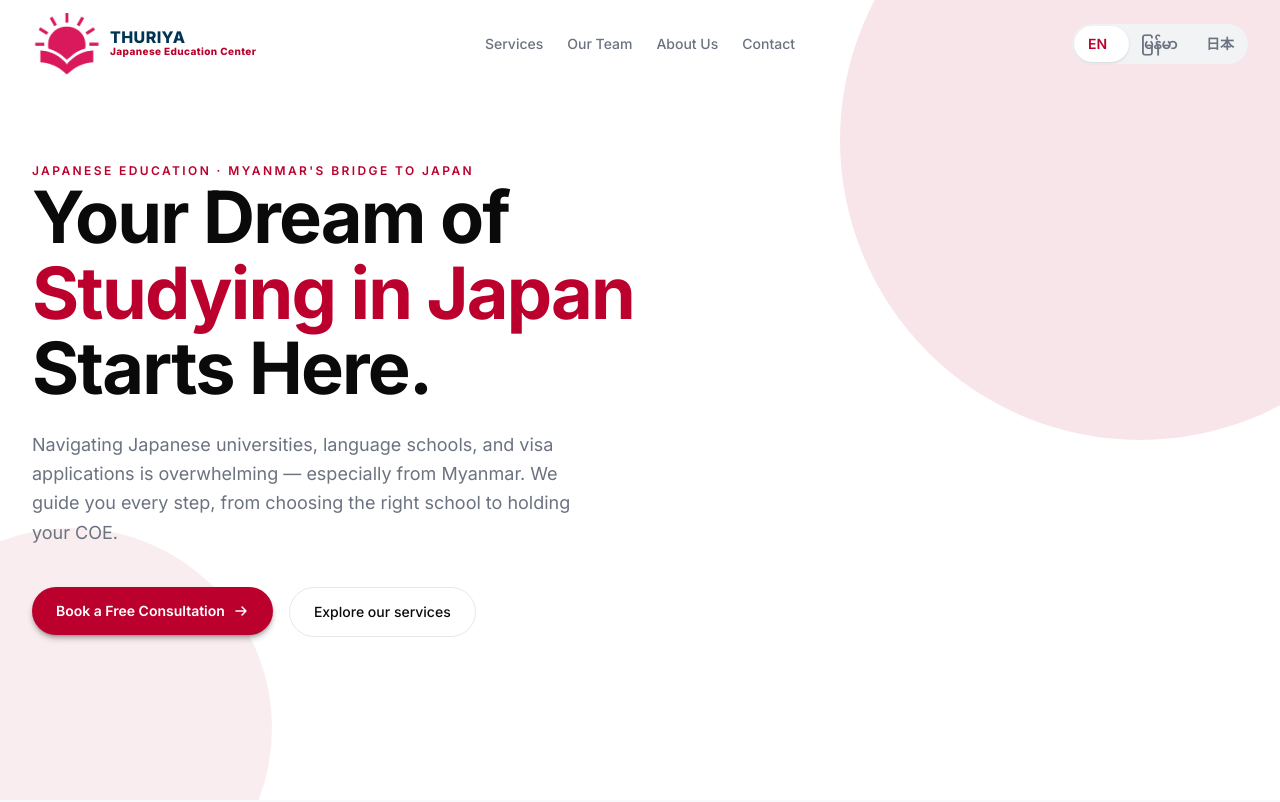
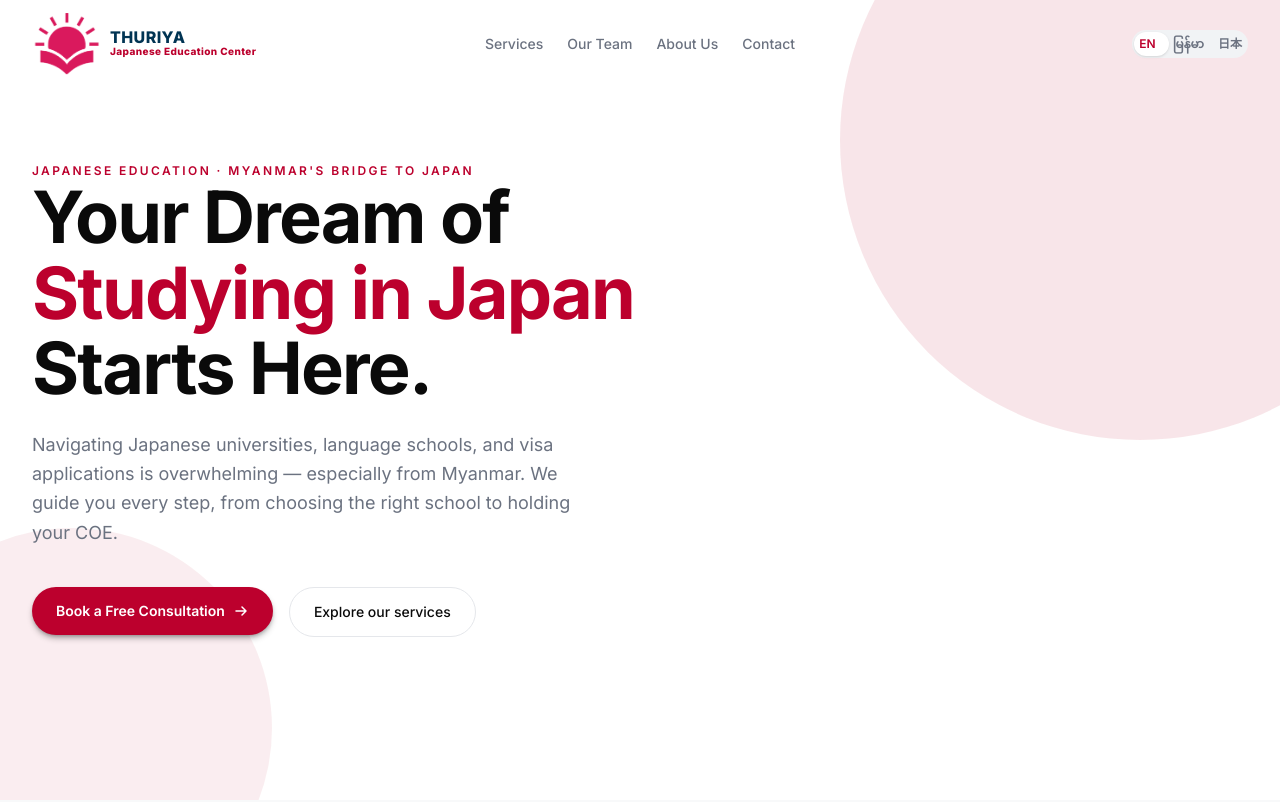
Before and after one commit to Frederic20021/thuriya, a Next.js app: page / in a window 1280 px wide. Shown: the top 802 px of the page. Built offline with nearby package versions, Linux system fonts and the light colour scheme.

Commit message:
"changed Lang"

```diff
--- a/app/components/Header.tsx
+++ b/app/components/Header.tsx
@@ -83,7 +83,7 @@ export default function Header() {
           <div className="flex-1 flex items-center justify-end gap-3">
             {/* Language toggle — desktop only */}
             <div className="hidden md:block">
-              <LangToggle lang={lang} setLang={setLang} size="lg" />
+              <LangToggle lang={lang} setLang={setLang} />
             </div>
 
             {/* Mobile hamburger */}
@@ -164,7 +164,7 @@ function LangToggle({
           aria-pressed={lang === l.value}
           style={{ width: `calc(100% / ${LANGS.length})` }}
           className={`relative z-10 font-semibold rounded-full transition-colors text-center whitespace-nowrap ${
-            size === "lg" ? "py-2 px-3 text-sm" : "py-1 text-xs"
+            size === "lg" ? "py-2 px-3 text-sm" : "py-1 px-1 text-xs"
           } ${
             lang === l.value
               ? "text-[var(--primary)]"
```
